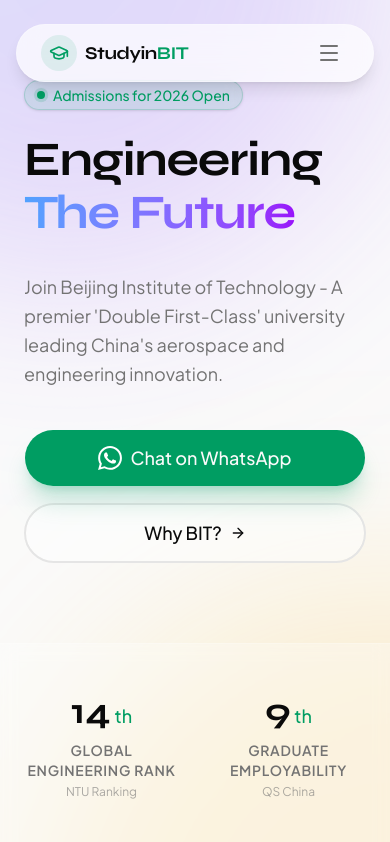
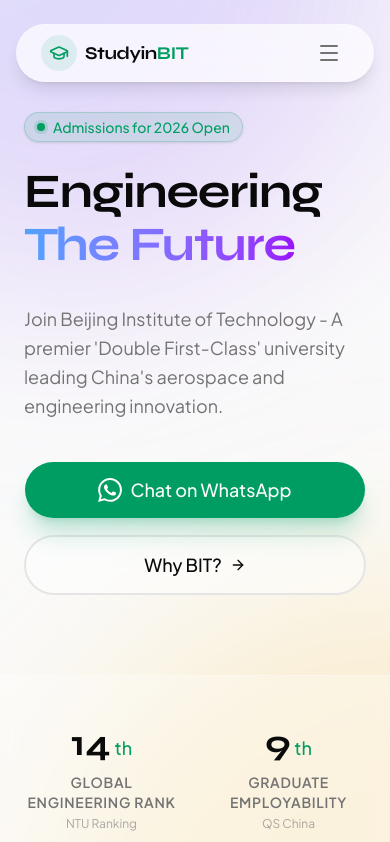
Before and after one commit to studyinbit/studyinbit.github.io, a Next.js app: page / in a window 390 px wide. Shown: the top 842 px of the page. Built offline with nearby package versions, Linux system fonts and the light colour scheme.

Commit message:
fix(nav): padding on mobile

```diff
--- a/app/page.tsx
+++ b/app/page.tsx
@@ -39,7 +39,7 @@ export default function Home() {
       <GradientBlob variant="accent" className="bottom-0 left-1/4 w-[400px] h-[400px] opacity-20" delay={4} />
 
       {/* Hero Section */}
-      <section className="relative pt-20 pb-20 md:pt-32 md:pb-32 px-6">
+      <section className="relative pt-28 pb-20 md:pt-32 md:pb-32 px-6">
         <div className="container mx-auto max-w-7xl">
           <div className="grid lg:grid-cols-2 gap-12 items-center">
 
```
